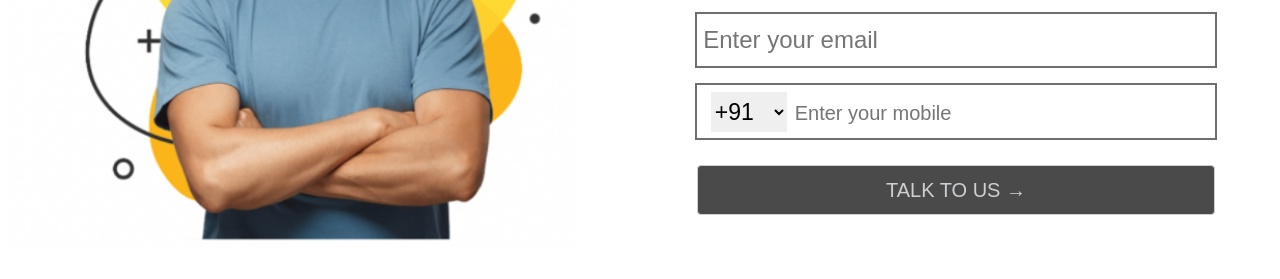
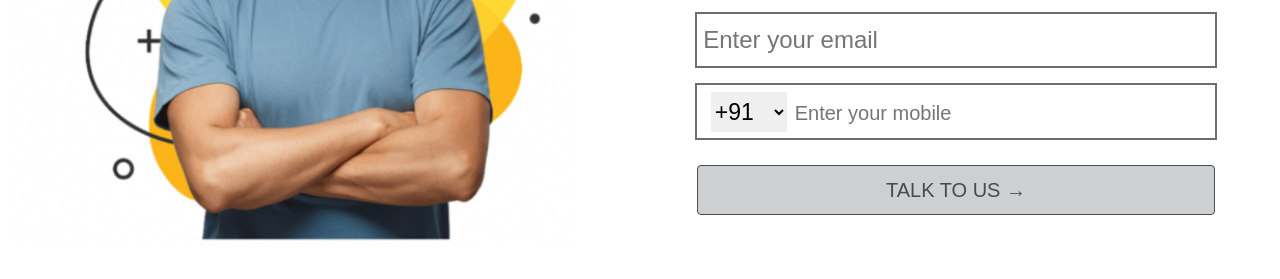
Before and after one commit to iamphenomenal2822/webEngage, a plain HTML site: page Task 1/index.html in a window 1280 px wide. In both pictures the pointer is over the input "TALK TO US →". Shown: the part 303-582 px from the top of the page. Drawn offline with Linux system fonts and the light colour scheme.

Commit message:
task 2 completed

```diff
--- a/Task 1/index.css
+++ b/Task 1/index.css
@@ -62,6 +62,11 @@
         border-radius: 4px ;
         padding: 2%;
     }
+    #button:hover{
+        cursor: pointer;
+        background-color: rgb(205, 208, 211);
+        color: rgb(74, 74, 74);
+    }
 
     @media only screen and (max-width: 1080px) {
         /* For tablets: */
```
Also changed, not shown: Task 1/index.html (+1 -1 lines).
